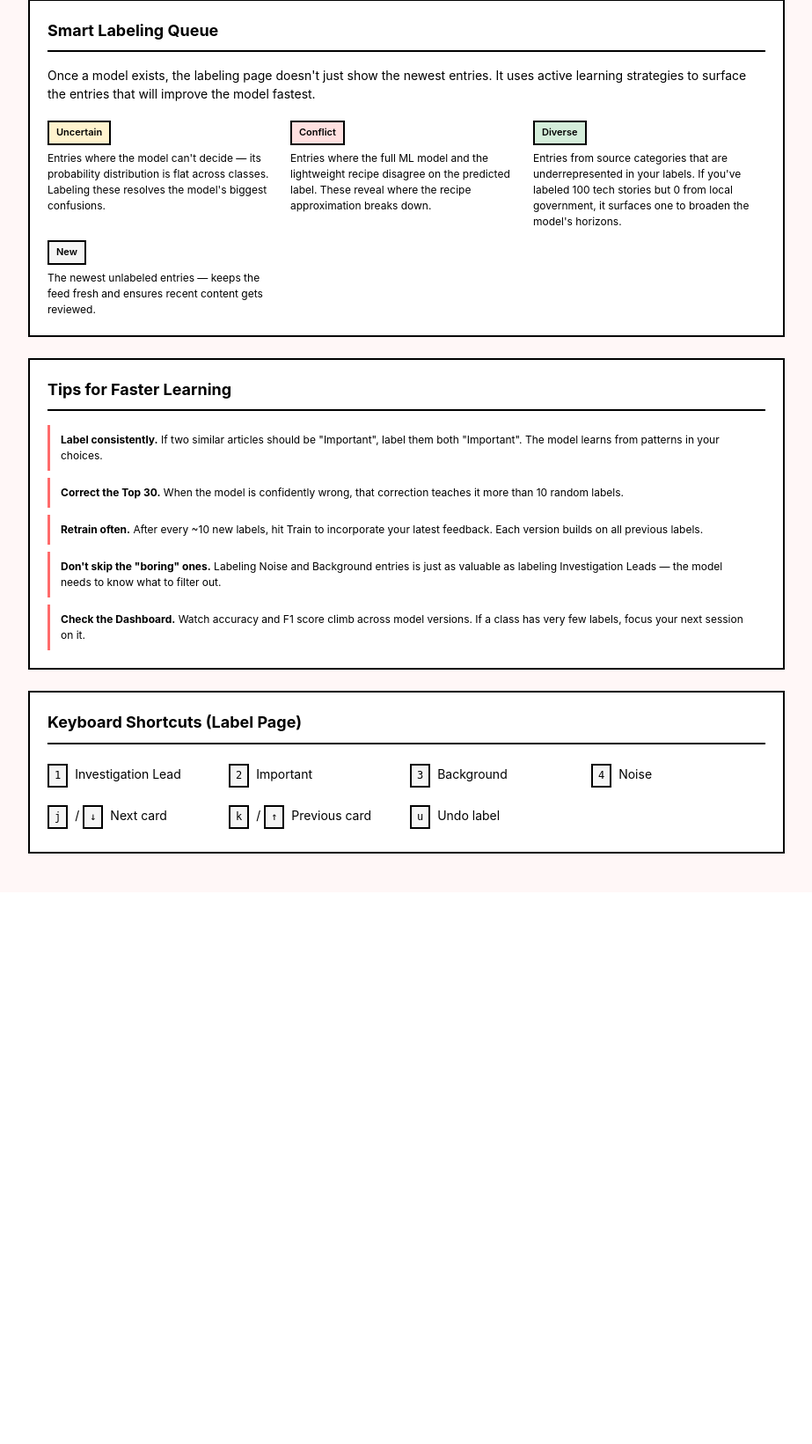
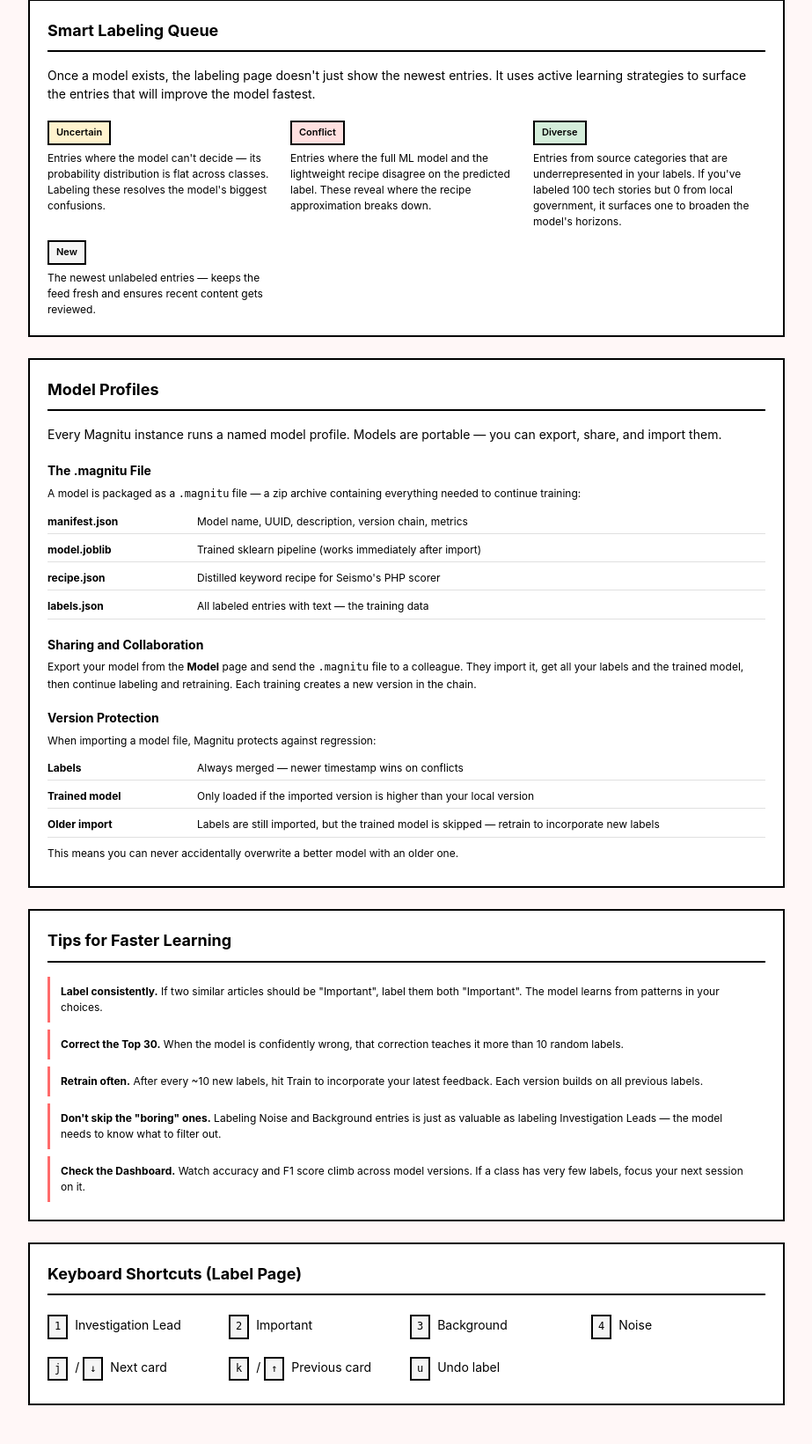
Before and after one commit to hektopascal2026/magnitu, a FastAPI app: page /about in a window 1280 px wide. Shown: the part 1363-3004 px from the top of the page at 88% size, without its empty margins (178-1101 px from the left). Before the commit the page ends 2333 px from the top, so only its background shows below. Run offline with FastAPI, Linux system fonts and the light colour scheme; data that the repository does not hold is empty.

Commit message:
Update About page: add Model Profiles section
Explains .magnitu file format, sharing workflow, and version protection.

Co-authored-by: Cursor <cursoragent@cursor.com>

```diff
--- a/templates/about.html
+++ b/templates/about.html
@@ -133,6 +133,60 @@
     </div>
 </div>
 
+<!-- Model Profiles -->
+<div class="dashboard-section">
+    <h2>Model Profiles</h2>
+    <p class="section-desc">Every Magnitu instance runs a named model profile. Models are portable — you can export, share, and import them.</p>
+
+    <div class="about-section">
+        <h3>The .magnitu File</h3>
+        <p>A model is packaged as a <code>.magnitu</code> file — a zip archive containing everything needed to continue training:</p>
+        <div class="about-detail-grid">
+            <div class="about-detail">
+                <span class="about-detail-label">manifest.json</span>
+                <span class="about-detail-value">Model name, UUID, description, version chain, metrics</span>
+            </div>
+            <div class="about-detail">
+                <span class="about-detail-label">model.joblib</span>
+                <span class="about-detail-value">Trained sklearn pipeline (works immediately after import)</span>
+            </div>
+            <div class="about-detail">
+                <span class="about-detail-label">recipe.json</span>
+                <span class="about-detail-value">Distilled keyword recipe for Seismo's PHP scorer</span>
+            </div>
+            <div class="about-detail">
+                <span class="about-detail-label">labels.json</span>
+                <span class="about-detail-value">All labeled entries with text — the training data</span>
+            </div>
+        </div>
+    </div>
+
+    <div class="about-section">
+        <h3>Sharing and Collaboration</h3>
+        <p>Export your model from the <strong>Model</strong> page and send the <code>.magnitu</code> file to a colleague. They import it, get all your labels and the trained model, then continue labeling and retraining. Each training creates a new version in the chain.</p>
+    </div>
+
+    <div class="about-section">
+        <h3>Version Protection</h3>
+        <p>When importing a model file, Magnitu protects against regression:</p>
+        <div class="about-detail-grid">
+            <div class="about-detail">
+                <span class="about-detail-label">Labels</span>
+                <span class="about-detail-value">Always merged — newer timestamp wins on conflicts</span>
+            </div>
+            <div class="about-detail">
+                <span class="about-detail-label">Trained model</span>
+                <span class="about-detail-value">Only loaded if the imported version is higher than your local version</span>
+            </div>
+            <div class="about-detail">
+                <span class="about-detail-label">Older import</span>
+                <span class="about-detail-value">Labels are still imported, but the trained model is skipped — retrain to incorporate new labels</span>
+            </div>
+        </div>
+        <p>This means you can never accidentally overwrite a better model with an older one.</p>
+    </div>
+</div>
+
 <!-- Tips -->
 <div class="dashboard-section">
     <h2>Tips for Faster Learning</h2>
```
